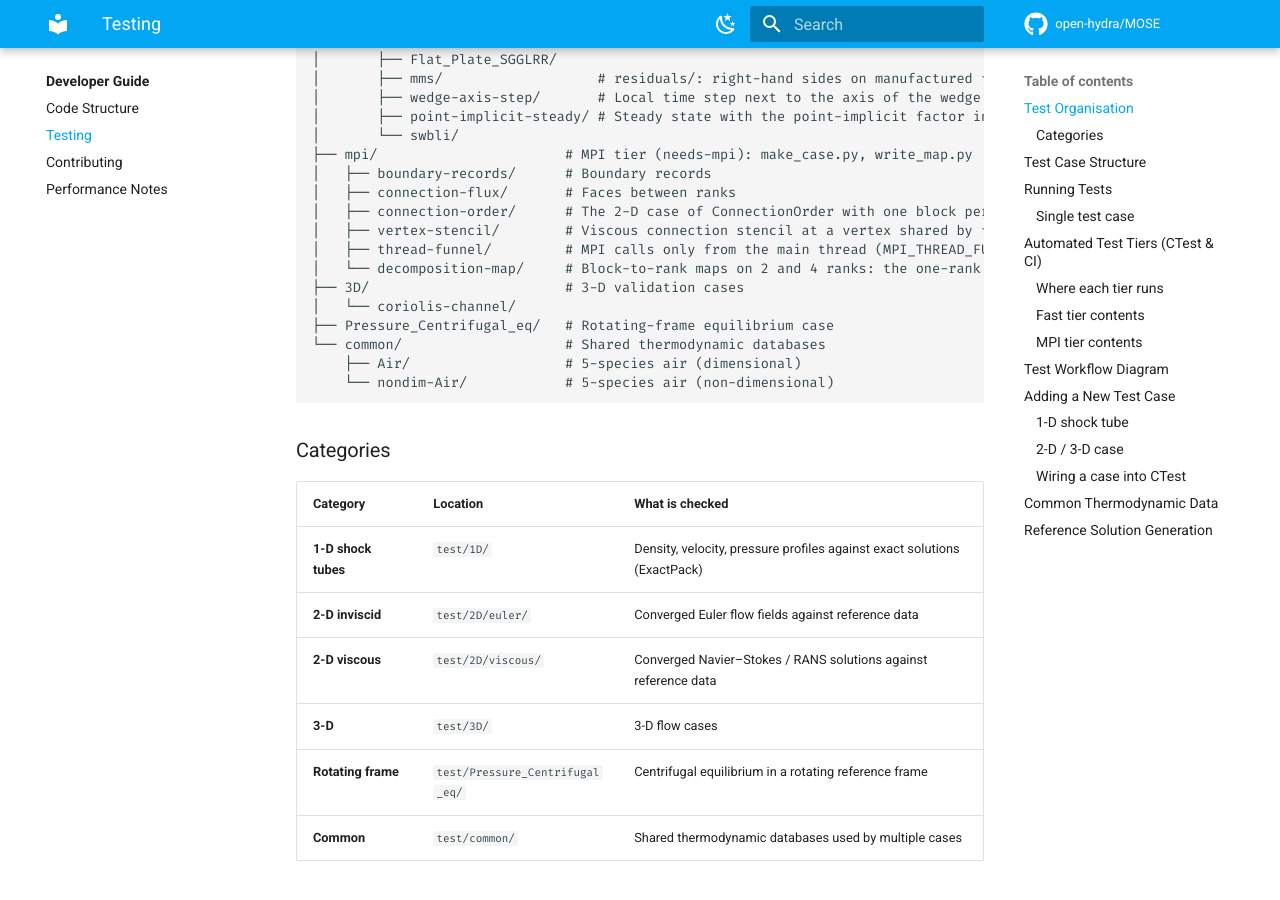
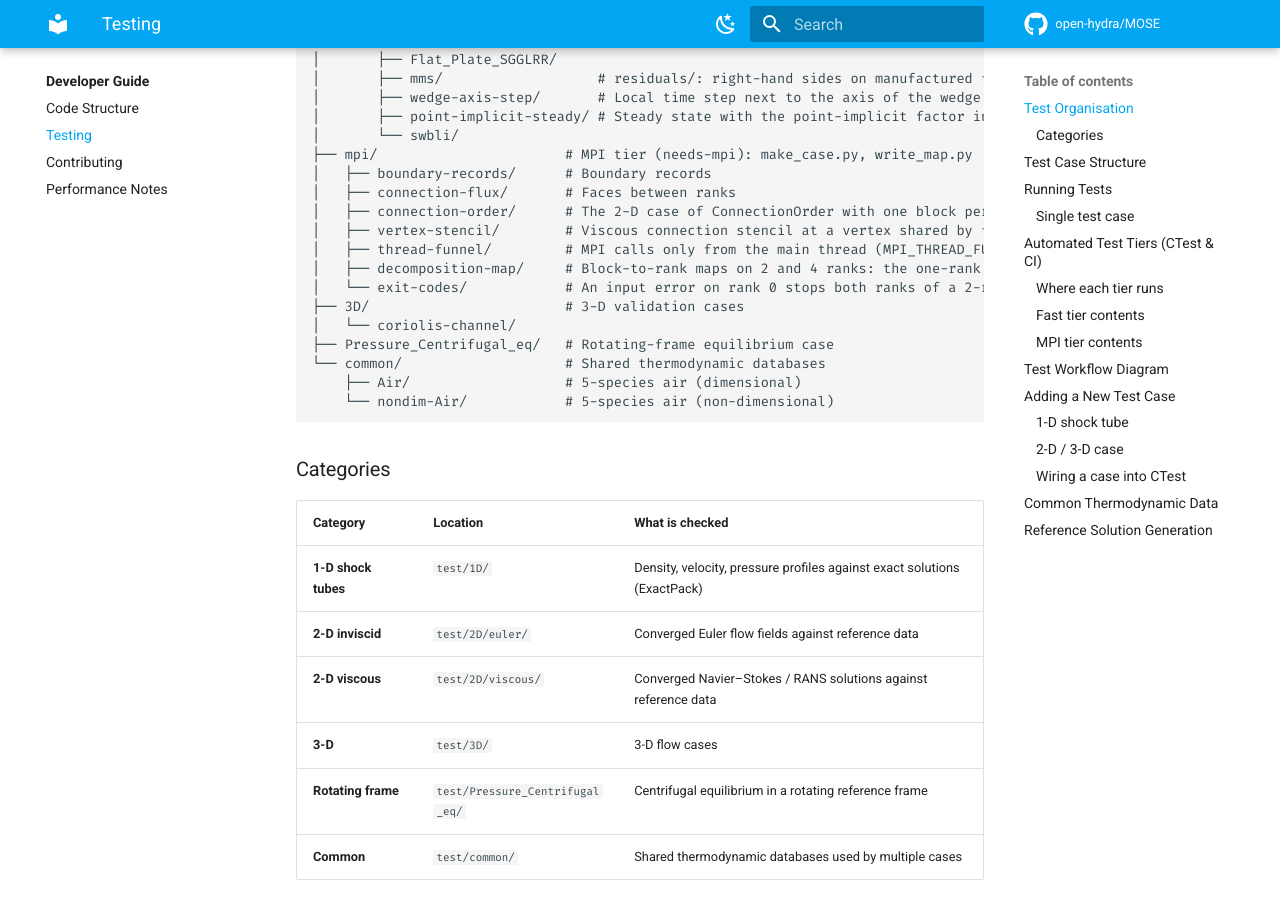
Before and after one commit to open-hydra/MOSE, an MkDocs documentation site: the page built from docs/development/testing.md, in a window 1280 px wide and 900 px high, scrolled down 1372 px. Built offline with MkDocs 1.6.1 and Material for MkDocs 9.7.7, drawn with Linux system fonts in a browser that asks for light colours; comment, search, counter and statistics services are not loaded; some of the changed text lies outside the part shown.

Commit message:
Tests: check that an input error stops every rank of an MPI run
Why: the set-up checks that run on rank 0 alone (tables, input, initial
condition, boundary conditions) end every rank through MPI_ABORT, so
that no rank waits for one that has ended. No test ran them on more
than one rank. A rank that ends alone, with STOP and without
MPI_FINALIZE, leaves the others to the launcher: with
open-hydra/MOSE 95aeab6, where the input check ended with STOP, the
mpiexec of Intel MPI 2021.12 killed rank 1 and ended with exit code 255
(11 runs of 11).

Test (measured on an earlier version of this series): MPIExitCodes
(test/mpi/exit-codes, needs-mpi, new) runs the Sod tube of ExitCodes
with cfl = -1 on 2 ranks: the run must end within 60 s with an exit code
between 1 and 128 and the message "cfl must be > 0". With this commit it
passes, with exit code 1 and the message, on 2 ranks with ifx and Intel
MPI. The check guards the abort of every rank, which the code already
does: it adds no fix.

Before and after: nothing changes in MOSE. A build with MPI registers
MPIExitCodes; the fast tier does not change.

Co-Authored-By: Claude Opus 5.5 <noreply@anthropic.com>

```diff
--- a/docs/development/testing.md
+++ b/docs/development/testing.md
@@ -73,7 +73,8 @@ test/
 │   ├── connection-order/      # The 2-D case of ConnectionOrder with one block per rank
 │   ├── vertex-stencil/        # Viscous connection stencil at a vertex shared by four blocks
 │   ├── thread-funnel/         # MPI calls only from the main thread (MPI_THREAD_FUNNELED)
-│   └── decomposition-map/     # Block-to-rank maps on 2 and 4 ranks: the one-rank field
+│   ├── decomposition-map/     # Block-to-rank maps on 2 and 4 ranks: the one-rank field
+│   └── exit-codes/            # An input error on rank 0 stops both ranks of a 2-rank run
 ├── 3D/                        # 3-D validation cases
 │   └── coriolis-channel/
 ├── Pressure_Centrifugal_eq/   # Rotating-frame equilibrium case
@@ -296,6 +297,7 @@ for the 110 blocks of `MPIDecompositionMap`).
 | `MPIConnectionFlux` | the two-block cases of `Connections`/`ConnectionFlux` with one block per rank (block cut and periodic connection between ranks) give the one-rank and the one-block solutions bit for bit, and conserve | `test/mpi/connection-flux` |
 | `MPIConnectionOrder` | the 2-D case of `Connections`/`ConnectionOrder` with one block per rank (the cut, inviscid and viscous shares, between ranks): 2 ranks with the records of `bc.txt` sorted and reversed give the one-rank solution bit for bit | `test/mpi/connection-order` |
 | `MPIDecompositionMap` | the block-to-rank assignment read from `INPUT/decomposition.map` (written by [`test/mpi/write_map.py`](https://github.com/open-hydra/MOSE/blob/main/test/mpi/write_map.py) in the format of the ATLAS mesh decomposer) does not change the solution: a strip of four viscous blocks on 2 ranks (MOSE's own assignment, the strip in halves, three blocks on one rank, every block on rank 1) and on 4 ranks in reverse order, a 2×2 box on 2 ranks (diagonal blocks together) and 4 ranks, 110 blocks on 2 and 4 ranks, and 3 blocks on 4 ranks (one rank idle, with a warning) give the field of one rank without a map, byte for byte (`vtk raw`; Tecplot ASCII for the 110 blocks); a map for other ranks (a rank the run does not have; with at least as many blocks as ranks, the highest ranks without blocks, on 2 and 3 ranks) stops every rank with the same message | `test/mpi/decomposition-map` |
+| `MPIExitCodes` | an input error that rank 0 finds at set-up (cfl = -1 in the Sod tube) stops both ranks of a 2-rank run within 60 s, with exit code 1 to 128 and the message | `test/mpi/exit-codes` |
 
 Run the tier from the build directory of an MPI build:
 
```
Also changed, not shown: 4 other files.
